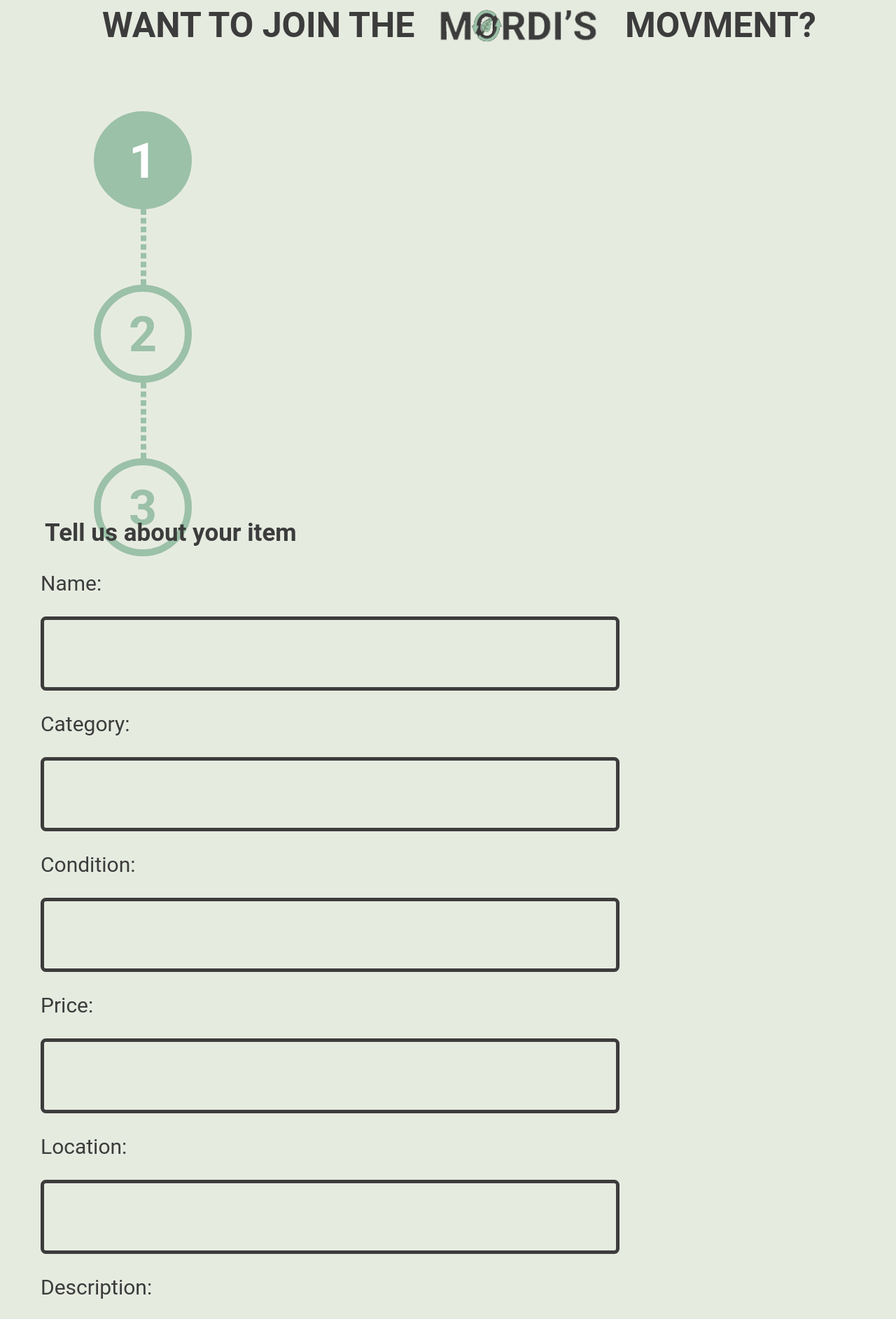
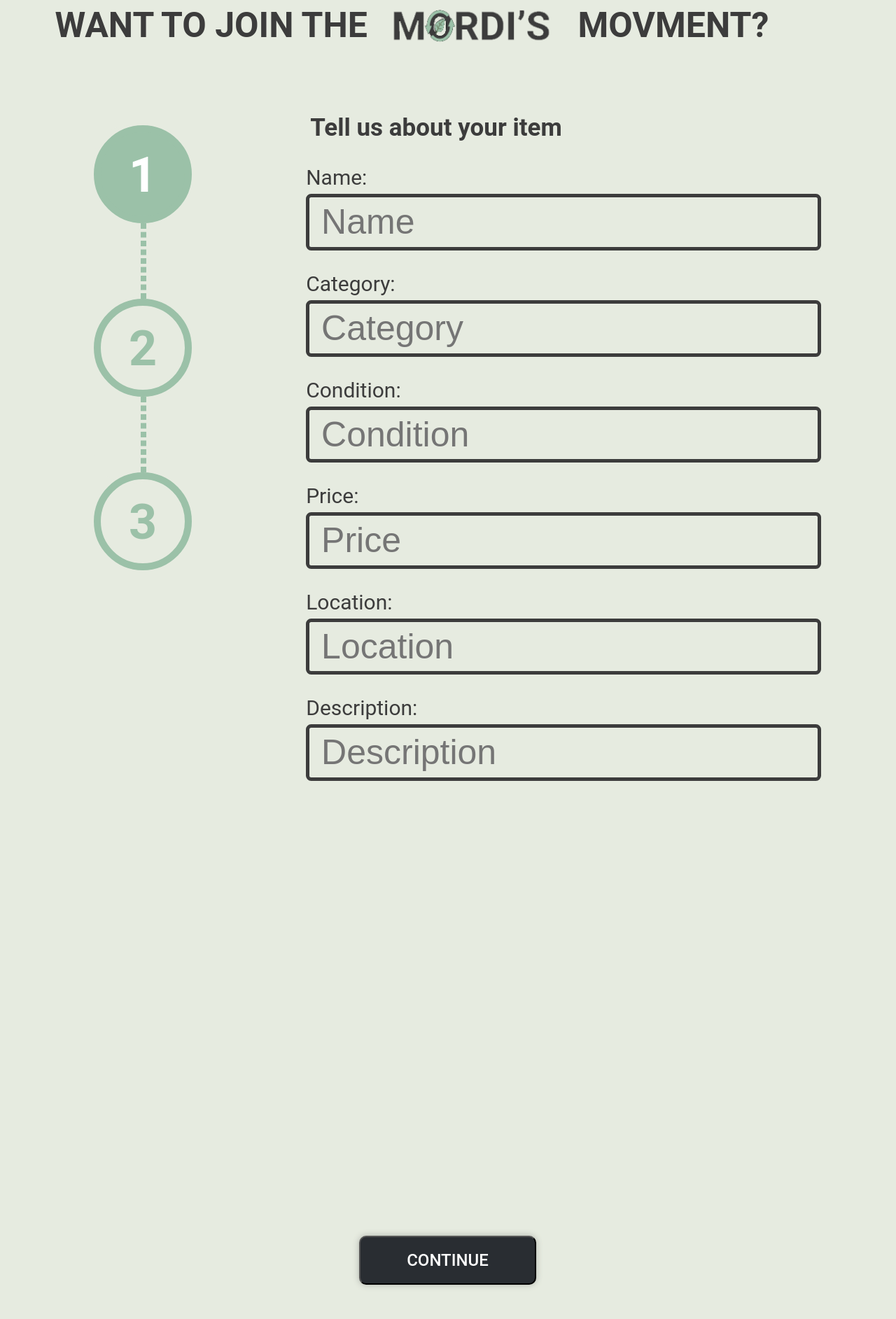
Before and after one commit to VictorRutskin/Mordis-Second-Hand-Angular-Website, an Angular app: page / in a window 1280 px wide. Shown: the part 120-2005 px from the top of the page at 70% size. Built offline with nearby package versions, Linux system fonts and the light colour scheme.

Commit message:
upload form sub page

```diff
--- /dev/null
+++ b/src/app/Components/Buttons/form-continue-btn/form-continue-btn.component.html
@@ -0,0 +1,5 @@
+<button>
+    <span class="BTN">
+        {{text}}
+      </span>
+</button>
--- /dev/null
+++ b/src/app/Components/Buttons/form-continue-btn/form-continue-btn.component.scss
@@ -0,0 +1,25 @@
+button {
+  position: relative;
+  left: 36%;
+  width: 20%;
+  height: 70px;
+  margin: 50px;
+  border-radius: 10px;
+  box-shadow: 0 0 10px 0 #aeb2aa;
+  background-color: #292d32;
+
+ }
+
+ .BTN {
+  width: 132px;
+  height: 28px;
+  font-family: Roboto;
+  font-size: 24px;
+  font-weight: 500;
+  font-stretch: normal;
+  font-style: normal;
+  line-height: normal;
+  letter-spacing: normal;
+  text-align: left;
+  color: #fff;
+}
--- a/src/app/Components/form/form.component.html
+++ b/src/app/Components/form/form.component.html
@@ -1,5 +1,5 @@
 <h1>{{ title }}</h1>
 <div *ngFor="let field of fields">
   <p class="Text">{{ field }}:</p>
-    <input class="input" type="text" [(ngModel)]="formData[field]" />
+    <input placeholder="{{ field }}" class="input" type="text" [(ngModel)]="formData[field]" />
 </div>
--- a/src/app/Components/form/form.component.scss
+++ b/src/app/Components/form/form.component.scss
@@ -18,6 +18,7 @@ h1{
     width: 80px;
     height: 35px;
     margin-left:50px ;
+    margin-bottom: 6px;
     font-family: Roboto;
     font-size: 30px;
     font-weight: normal;
@@ -31,11 +32,13 @@ h1{
 
 
   .input {
-    width: 491px;
-    height: 65.6px;
+    width: 400px;
+    height: 40px;
     padding: 15px 309.2px 15.6px 16.9px;
     margin-left:50px ;
     border-radius: 7.5px;
     border: solid 5.6px $third-color;
     background-color: $primary-color;
+    font-size: 50px;
+    color: $Default-Text-Color;
   }
--- a/src/app/Pages/add-product-page1/add-product-page1.component.html
+++ b/src/app/Pages/add-product-page1/add-product-page1.component.html
@@ -5,15 +5,25 @@
   </span>
   <app-main-page-title2 [text]="semititle2text"></app-main-page-title2>
 </div>
-  <div>
+<div class="flex-container">
   <app-progress-circles></app-progress-circles>
 </div>
-  <div>
+<div class="form">
   <!-- app.component.html -->
   <app-form
     title="Tell us about your item"
-[fields]="['Name', 'Category', 'Condition','Price', 'Location', 'Description']"
-[formData]="userForm">
+    [fields]="[
+      'Name',
+      'Category',
+      'Condition',
+      'Price',
+      'Location',
+      'Description'
+    ]"
+    [formData]="userForm"
+  >
   </app-form>
-
 </div>
+<div>
+  <app-form-continue-btn> </app-form-continue-btn>
+</div>
--- a/src/app/Pages/add-product-page1/add-product-page1.component.scss
+++ b/src/app/Pages/add-product-page1/add-product-page1.component.scss
@@ -1,10 +1,34 @@
 .parent-container {
     display: flex;
-    align-items: center; /* optional: align items vertically in the center */
+    align-items: center;
+    justify-content: center;
+    margin-bottom: 20px;
   }
+
 
   .logo {
     width: 230px;
     height: auto;
     margin: -10px -100px 0px -35px; /* optional: add some space between elements */
   }
+
+  .flex-container {
+    display: flex;
+    align-items: center;
+  }
+
+  .app-progress-circles {
+    margin-right: 20px;
+  }
+
+  div > app-form {
+    width: 100%;
+  }
+
+  .form{
+    position: relative;
+    bottom: 600px;
+    left: 30%;
+    width: 20%;
+    max-width: 400px;
+  }
--- a/src/app/Pages/add-product-page1/add-product-page1.component.ts
+++ b/src/app/Pages/add-product-page1/add-product-page1.component.ts
@@ -12,4 +12,7 @@ export class AddProductPage1Component {
 
   userForm = {};
 
+
+
+
 }
--- a/src/app/app.module.ts
+++ b/src/app/app.module.ts
@@ -32,6 +32,8 @@ import { AddProductPage3Component } from './Pages/add-product-page3/add-product-
 import { ProgressCirclesComponent } from './Components/progress-circles/progress-circles.component';
 import { FormComponent } from './Components/form/form.component';
 import { FormsModule } from '@angular/forms';
+import { FormContinueBTNComponent } from './Components/Buttons/form-continue-btn/form-continue-btn.component';
+import { SmallTextTemplateComponent } from './small-text-template/small-text-template.component';
 
 @NgModule({
   declarations: [
@@ -64,6 +66,8 @@ import { FormsModule } from '@angular/forms';
     AddProductPage3Component,
     ProgressCirclesComponent,
     FormComponent,
+    FormContinueBTNComponent,
+    SmallTextTemplateComponent,
   ],
   imports: [BrowserModule, AppRoutingModule,FormsModule],
   providers: [],
--- /dev/null
+++ b/src/app/small-text-template/small-text-template.component.html
@@ -0,0 +1 @@
+<p>small-text-template works!</p>
```
Also changed, not shown: src/app/Components/Buttons/form-continue-btn/form-continue-btn.component.ts (added, +10 -0 lines), src/app/small-text-template/small-text-template.component.ts (added, +10 -0 lines), src/app/small-text-template/small-text-template.component.scss (added), 2 other files (tests, documents, lock files or other folders). Lines whose indentation alone changed are shown as unchanged.
